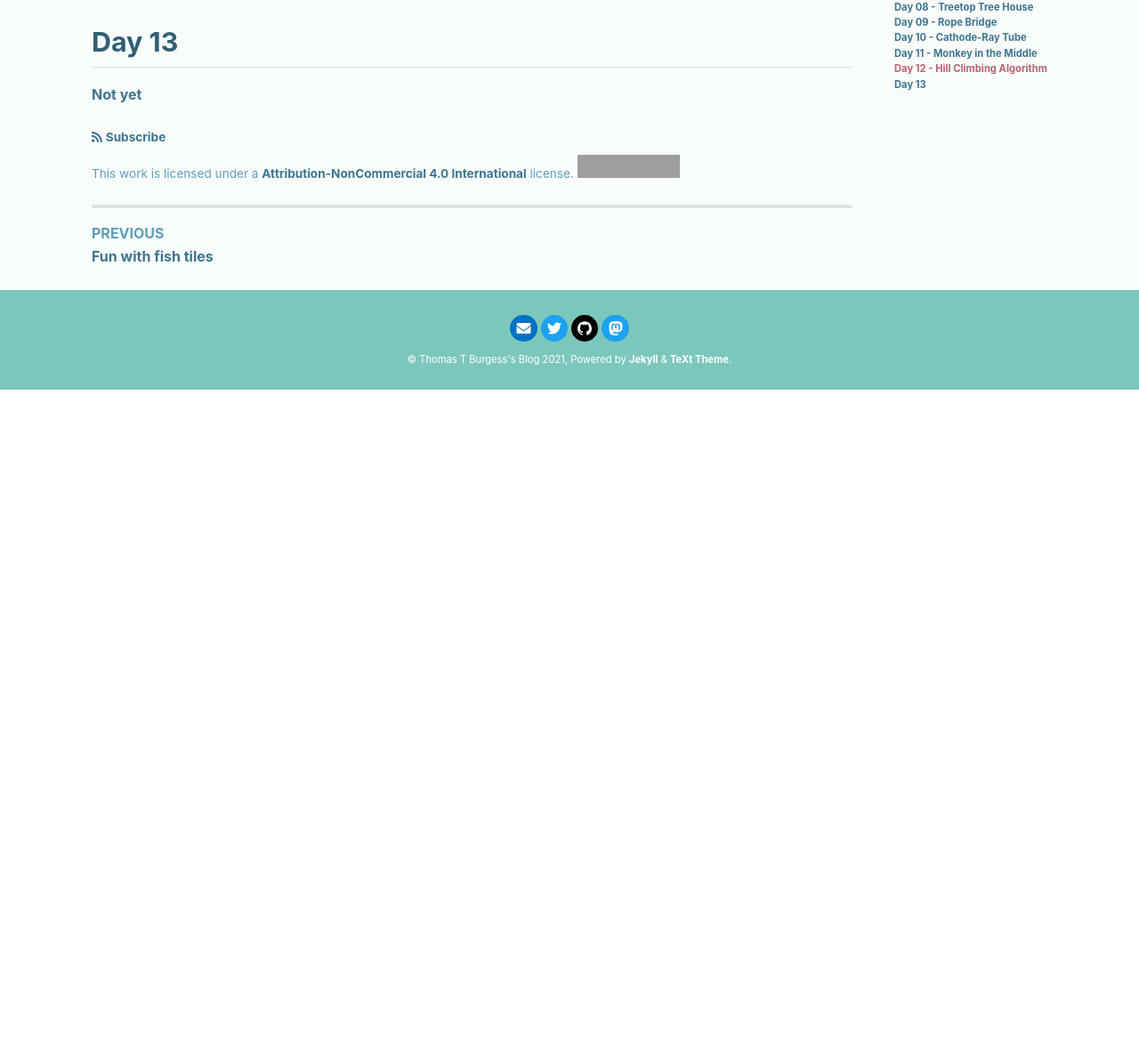
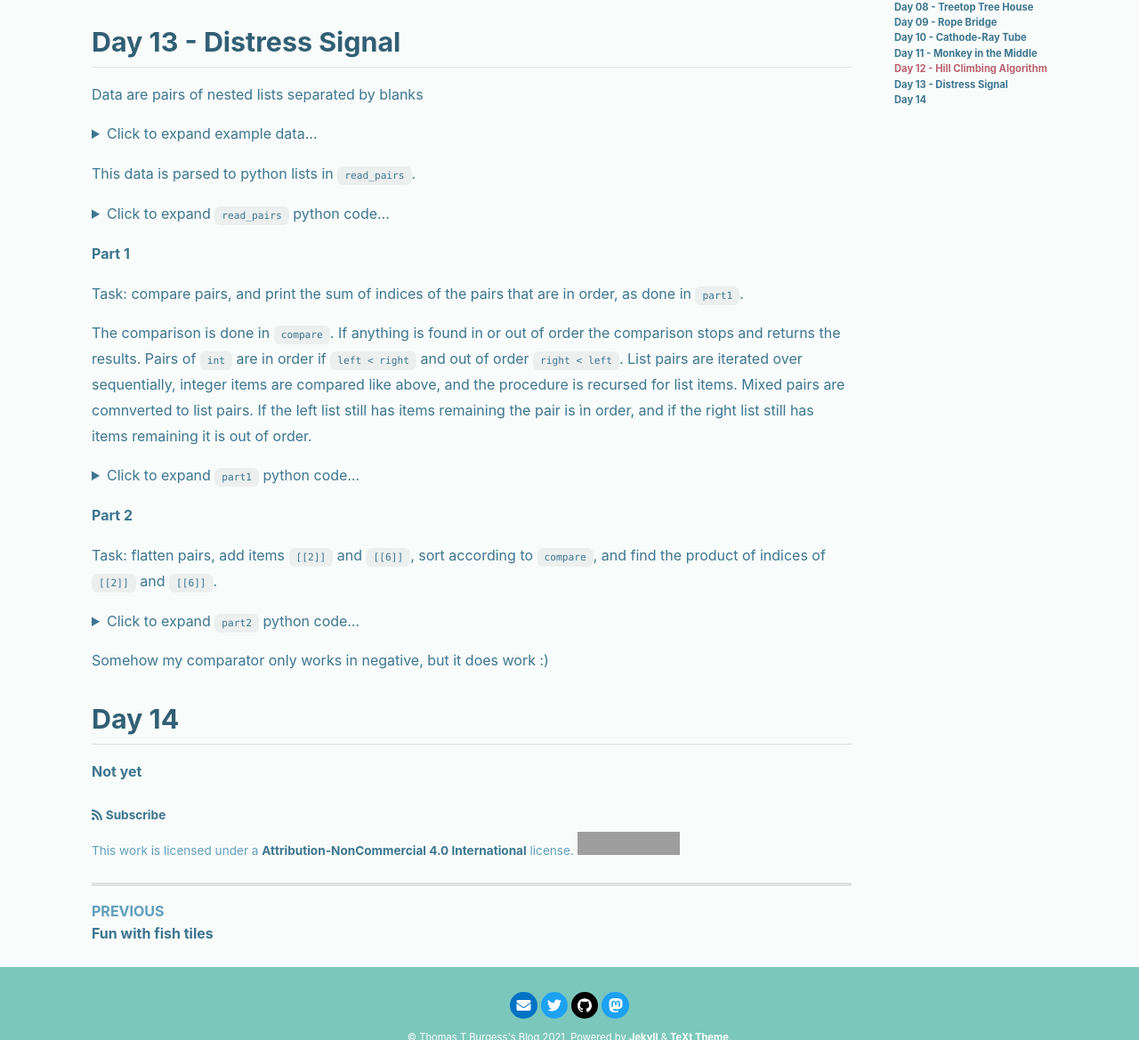
Before and after one commit to thomasburgess/thomasburgess.github.io, a Jekyll site: the page built from _posts/2022-12-01-aoc22.md, in a window 1280 px wide and 1400 px high, scrolled down 10344 px, cut to the strip 231-1400 px from the top of the window. Shown: the whole strip at 89% size. Built offline with Jekyll 4.4.1, drawn with Linux system fonts in a browser that asks for light colours; nearby versions of some CDN libraries; comment, search, counter and statistics services are not loaded; before the commit the page ends 11013 px from its top, so only the background shows below that; some of the changed text lies outside the part shown; grey boxes are pictures that could not be loaded.

Commit message:
aoc2022: day 13

````diff
--- a/_posts/2022-12-01-aoc22.md
+++ b/_posts/2022-12-01-aoc22.md
@@ -61,7 +61,7 @@ I learned a few useful things on these challenges so far:
 
 Lines in a group have a single integer, blank lines separate groups.
 
-{% details Click to expand `example data` python code... %}
+{% details Click to expand example data ... %}
 ```
 1000
 2000
@@ -873,7 +873,7 @@ and for my input:
 
 Monkeys process their stack of worries and perform an operation on them, divides the results, and passes it on to another monkey depending on divisibility.
 
-{% details Click to expand `example data` python code... %}
+{% details Click to expand example data... %}
 
 ```
 Monkey 0:
@@ -981,7 +981,7 @@ print("Part 2:", monkey_biz(monkeys))
 
 The data is a heightfield, with height as char: a(lowest) to z(highest). The path starts at S (height=a), and ends at E (height=z).
 
-{% details Click to expand `example data` python code... %}
+{% details Click to expand example data ... %}
 ```
 Sabqponm
 abcryxxl
@@ -1095,6 +1095,88 @@ This is what the solution looks like:
 {% endfigure %}
 
 
-## Day 13
+## Day 13 - Distress Signal
+
+Data are pairs of nested lists separated by blanks
+
+{% details Click to expand example data... %}
+```
+[1,1,3,1,1]
+[1,1,5,1,1]
+
+[[1],[2,3,4]]
+[[1],4]
+```
+{% enddetails %}
+
+This data is parsed to python lists in `read_pairs`.
+
+{% details Click to expand `read_pairs` python code... %}
+```python
+def read_pairs(path: str) -> list:
+    with open(path, "r") as f:
+        lines = f.readlines()
+        return [
+            list(map(eval, (lines[i], lines[i + 1])))
+            for i in range(0, len(lines), 3)
+        ]
+```
+{% enddetails %}
+
+**Part 1**
+
+Task: compare pairs, and print the sum of indices of the pairs that are in order, as done in `part1`.
+
+The comparison is done in `compare`. If anything is found in or out of order the comparison stops and returns the results. Pairs of `int` are in order if `left < right` and out of order `right < left`. List pairs are iterated over sequentially, integer items are compared like above, and the procedure is recursed for list items. Mixed pairs are comnverted to list pairs. If the left list still has items remaining the pair is ìn order, and if the right list still has items remaining it is out of order.
+
+{% details Click to expand `part1` python code... %}
+```python
+def compare(left, right):
+    for l, r in zip(left, right):
+        ints = tuple(map(lambda x: isinstance(x, int), (l, r)))
+        if all(ints):
+            if l < r:
+                return 1
+            elif r < l:
+                return 0
+            else:
+                continue
+        result = compare([l] if ints[0] else l, [r] if ints[1] else r)
+        if result is not None:
+            return result
+    if len(left) > len(right):
+        return 0
+    if len(right) > len(left):
+        return 1
+
+def part1(pairs):
+    return sum(i for i, pair in enumerate(pairs, 1) if compare(pair[0], pair[1]))
+```
+{% enddetails %}
+
+**Part 2**
+
+Task: flatten pairs, add items `[[2]]` and `[[6]]`, sort according to `compare`, and find the product of indices of `[[2]]` and `[[6]]`.
+
+{% details Click to expand `part2` python code... %}
+```python
+import functools
+import operator
+
+def prod(x):
+    return functools.reduce(operator.mul, x, 1)
+
+def part2(pairs):
+    q = sorted(
+        [i for p in pairs for i in p] + [[[2]], [[6]]],
+        key=functools.cmp_to_key(lambda left, right: -compare(left, right)),
+    )
+    return prod([i for i, c in enumerate(q, 1) if c in ([[2]], [[6]])])
+```
+{% enddetails %}
+
+Somehow my comparator only works in negative, but it does work :)
+
+## Day 14
 
 **Not yet**
````
